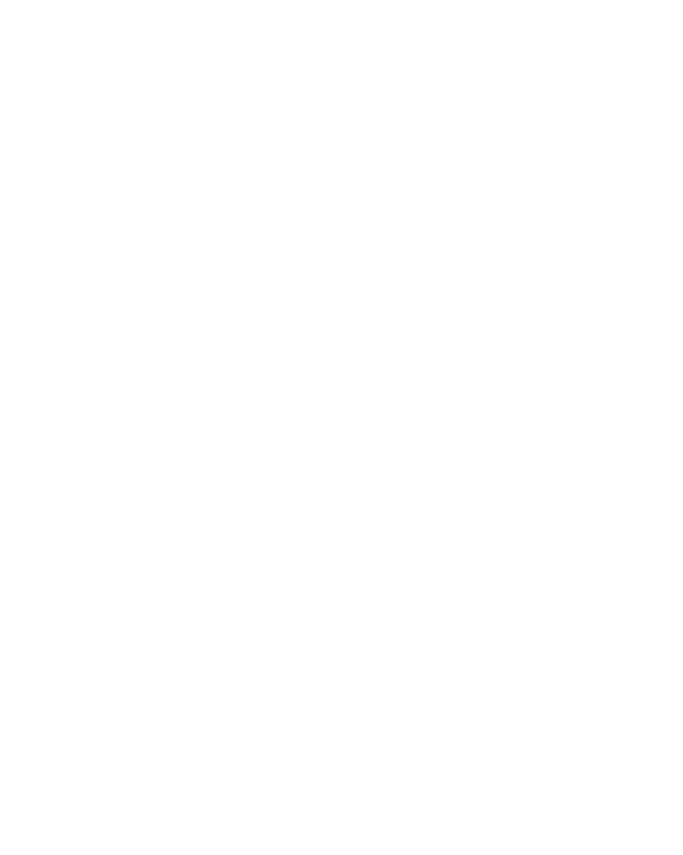
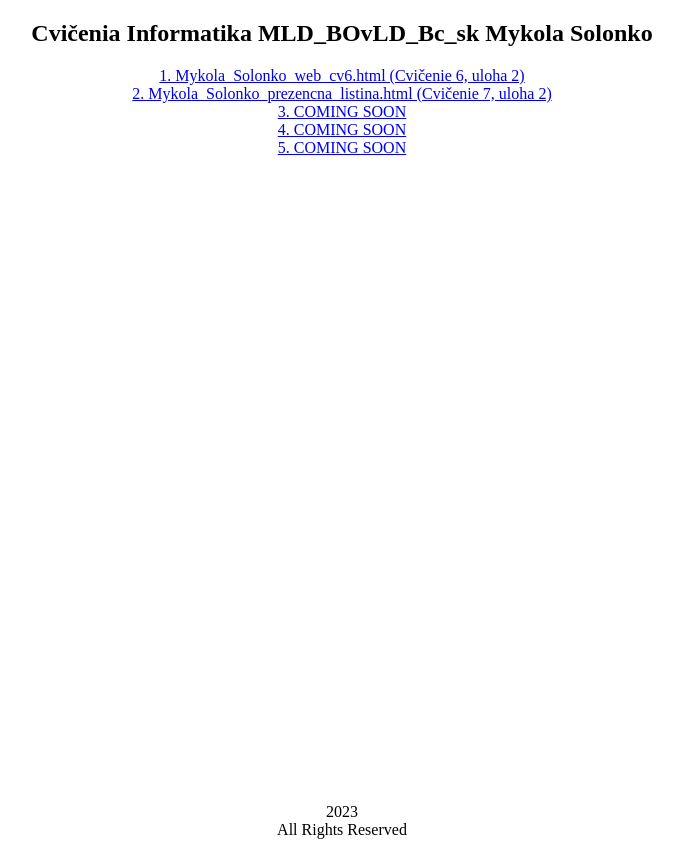
Before and after one commit to Flyerbe-N/Project-1, a plain HTML site: page index.html in a window 1280 px wide. Shown: the whole page, without its empty margins (298-981 px from the left). Before the commit the page ends 800 px from the top, so only its background shows below. Drawn offline with Linux system fonts and the light colour scheme.

Commit message:
index.html

```diff
--- a/index.html
+++ b/index.html
@@ -1,3 +1,67 @@
 <!DOCTYPE html>
-<html lang="sk">
+<html>
 <head>
+    <meta charset="UTF-8">
+    <title>Mykola SOlonko Project</title>
+    <style>
+        body {
+            background-color: white;
+            text-align: center;
+        }
+        h1 {
+            font-weight: bold;
+        }
+    </style>
+</head>
+<body>
+    <h2>Cvičenia Informatika MLD_BOvLD_Bc_sk Mykola Solonko</h2>
+    <a href="Mykola_Solonko_web_cv6.html">1. Mykola_Solonko_web_cv6.html (Cvičenie 6, uloha 2)</a>
+    <br>
+    <a href="Mykola_Solonko_prezencna_listina.html">2. Mykola_Solonko_prezencna_listina.html (Cvičenie 7, uloha 2)</a>
+    <br>
+    <a href="#">3. COMING SOON</a>
+    <br>
+    <a href="#">4. COMING SOON</a>
+    <br>
+    <a href="#">5. COMING SOON</a>
+    <br>
+    <br>
+    <br>
+    <br>
+    <br>
+    <br>
+    <br>
+    <br>
+    <br>
+    <br>
+    <br>
+    <br>
+    <br>
+    <br>
+    <br>
+    <br>
+    <br>
+    <br>
+    <br>
+    <br>
+    <br>
+    <br>
+    <br>
+    <br>
+    <br>
+    <br>
+    <br>
+    <br>
+    <br>
+    <br>
+    <br>
+    <br>
+    <br>
+    <br>
+    <br>
+    <br>
+    <p>2023<br>
+    All Rights Reserved
+    </p>
+</body>
+</html>
```
